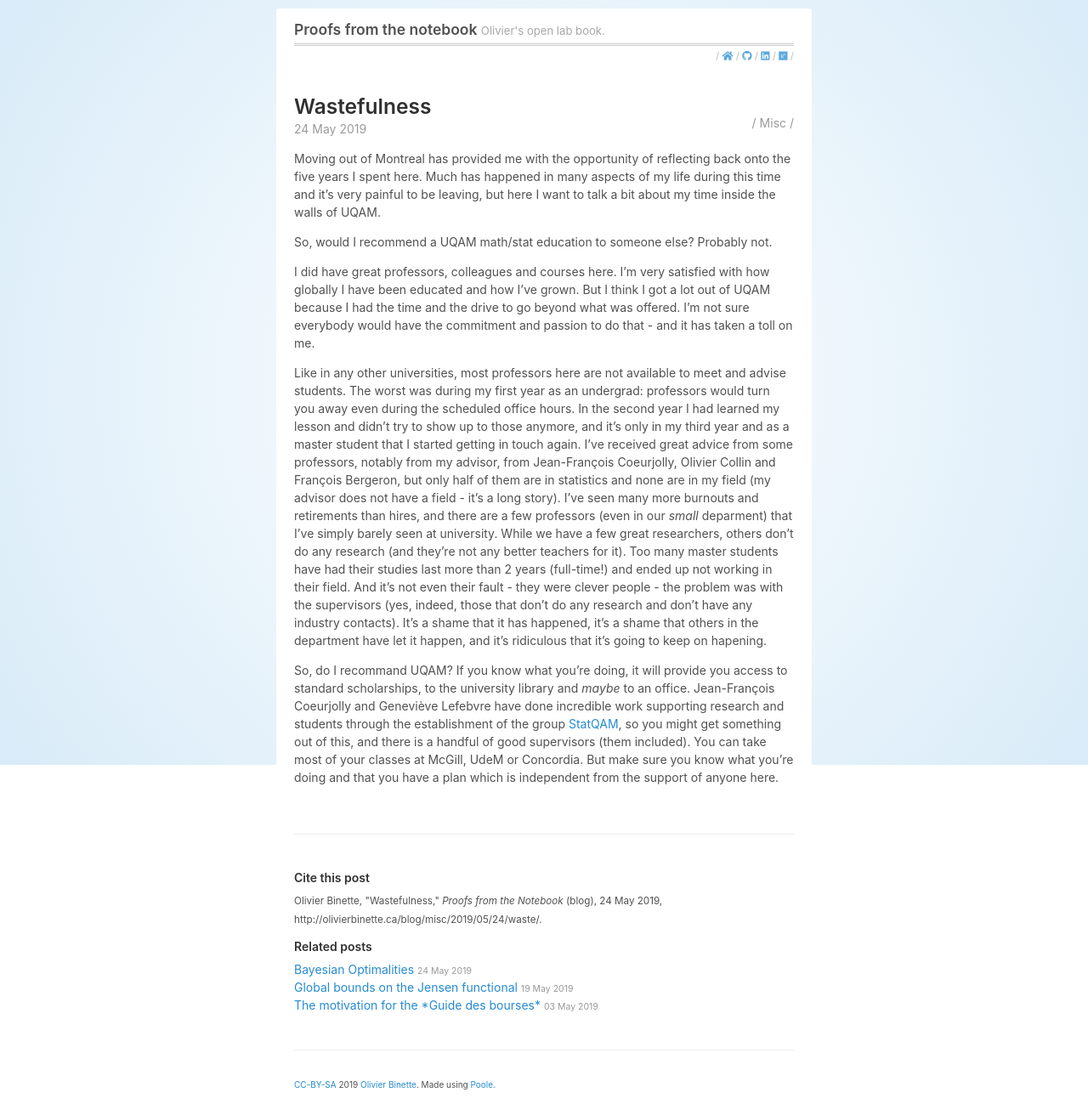
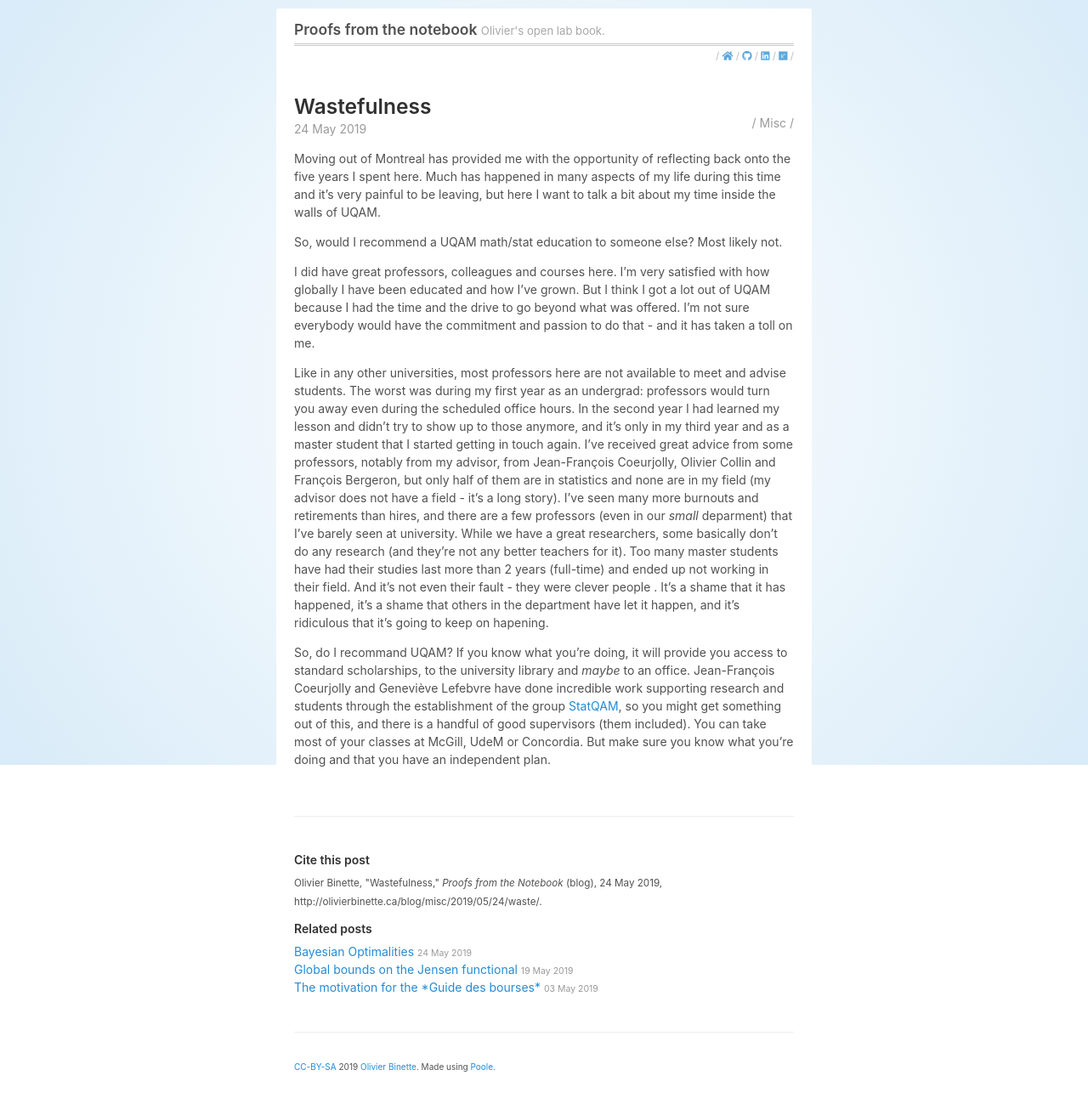
Before and after one commit to OlivierBinette/blog, a Jekyll site: the page built from _posts/2019-05-24-waste.md, in a window 1280 px wide. Shown: the whole page at 85% size. Built offline with Jekyll 4.4.1, drawn with Linux system fonts in a browser that asks for light colours; nearby versions of some CDN libraries; after the commit the page ends 1278 px from its top, so only the background shows below that.

Commit message:
Update 2019-05-24-waste.md

```diff
--- a/_posts/2019-05-24-waste.md
+++ b/_posts/2019-05-24-waste.md
@@ -6,10 +6,12 @@
 
 Moving out of Montreal has provided me with the opportunity of reflecting back onto the five years I spent here. Much has happened in many aspects of my life during this time and it's very painful to be leaving, but here I want to talk a bit about my time inside the walls of UQAM.
 
-So, would I recommend a UQAM math/stat education to someone else? <!--more-->Probably not.
+So, would I recommend a UQAM math/stat education to someone else? Most likely not.
 
 I did have great professors, colleagues and courses here. I'm very satisfied with how globally I have been educated and how I've grown. But I think I got a lot out of UQAM because I had the time and the drive to go beyond what was offered. I'm not sure everybody would have the commitment and passion to do that - and it has taken a toll on me.
 
-Like in any other universities, most professors here are not available to meet and advise students. The worst was during my first year as an undergrad: professors would turn you away even during the scheduled office hours. In the second year I had learned my lesson and didn't try to show up to those anymore, and it's only in my third year and as a master student that I started getting in touch again. I've received great advice from some professors, notably from my advisor, from Jean-François Coeurjolly, Olivier Collin and François Bergeron, but only half of them are in statistics and none are in my field (my advisor does not have a field - it's a long story). I've seen many more burnouts and retirements than hires, and there are a few professors (even in our *small* deparment) that I've simply barely seen at university. While we have a few great researchers, others don't do any research (and they're not any better teachers for it). Too many master students have had their studies last more than 2 years (full-time!) and ended up not working in their field. And it's not even their fault - they were clever people - the problem was with the supervisors (yes, indeed, those that don't do any research and don't have any industry contacts). It's a shame that it has happened, it's a shame that others in the department have let it happen, and it's ridiculous that it's going to keep on hapening.
+ <!--more-->
 
-So, do I recommand UQAM? If you know what you're doing, it will provide you access to standard scholarships, to the university library and *maybe* to an office. Jean-François Coeurjolly and Geneviève Lefebvre have done incredible work supporting research and students through the establishment of the group [StatQAM](https://statqam.uqam.ca/), so you might get something out of this, and there is a handful of good supervisors (them included). You can take most of your classes at McGill, UdeM or Concordia. But make sure you know what you're doing and that you have a plan which is independent from the support of anyone here.
+Like in any other universities, most professors here are not available to meet and advise students. The worst was during my first year as an undergrad: professors would turn you away even during the scheduled office hours. In the second year I had learned my lesson and didn't try to show up to those anymore, and it's only in my third year and as a master student that I started getting in touch again. I've received great advice from some professors, notably from my advisor, from Jean-François Coeurjolly, Olivier Collin and François Bergeron, but only half of them are in statistics and none are in my field (my advisor does not have a field - it's a long story). I've seen many more burnouts and retirements than hires, and there are a few professors (even in our *small* deparment) that I've barely seen at university. While we have a great researchers, some basically don't do any research (and they're not any better teachers for it). Too many master students have had their studies last more than 2 years (full-time) and ended up not working in their field. And it's not even their fault - they were clever people . It's a shame that it has happened, it's a shame that others in the department have let it happen, and it's ridiculous that it's going to keep on hapening.
+
+So, do I recommand UQAM? If you know what you're doing, it will provide you access to standard scholarships, to the university library and *maybe* to an office. Jean-François Coeurjolly and Geneviève Lefebvre have done incredible work supporting research and students through the establishment of the group [StatQAM](https://statqam.uqam.ca/), so you might get something out of this, and there is a handful of good supervisors (them included). You can take most of your classes at McGill, UdeM or Concordia. But make sure you know what you're doing and that you have an independent plan.
```
